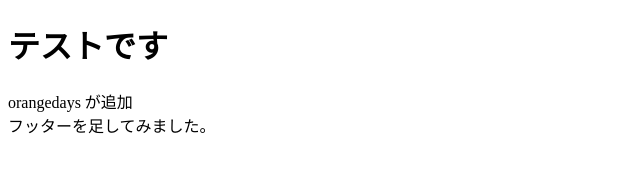
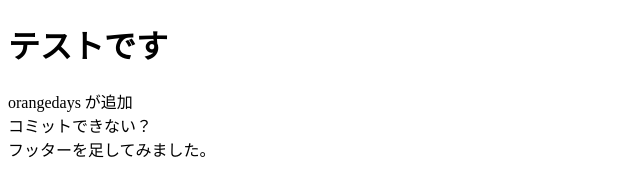
Before and after one commit to shigeg747/130test, a plain HTML site: page index.html in a window 1280 px wide. Shown: the whole page, without its empty margins (0-640 px from the left). Drawn offline with Linux system fonts and the light colour scheme.

Commit message:
マージできる？

```diff
--- a/index.html
+++ b/index.html
@@ -8,6 +8,8 @@
 <body>
     <h1>テストです</h1>
     <div>orangedays が追加</div>
+    <div>コミットできない？</div>
+
 <footer>
     <div>フッターを足してみました。</div>
 </footer>
```
